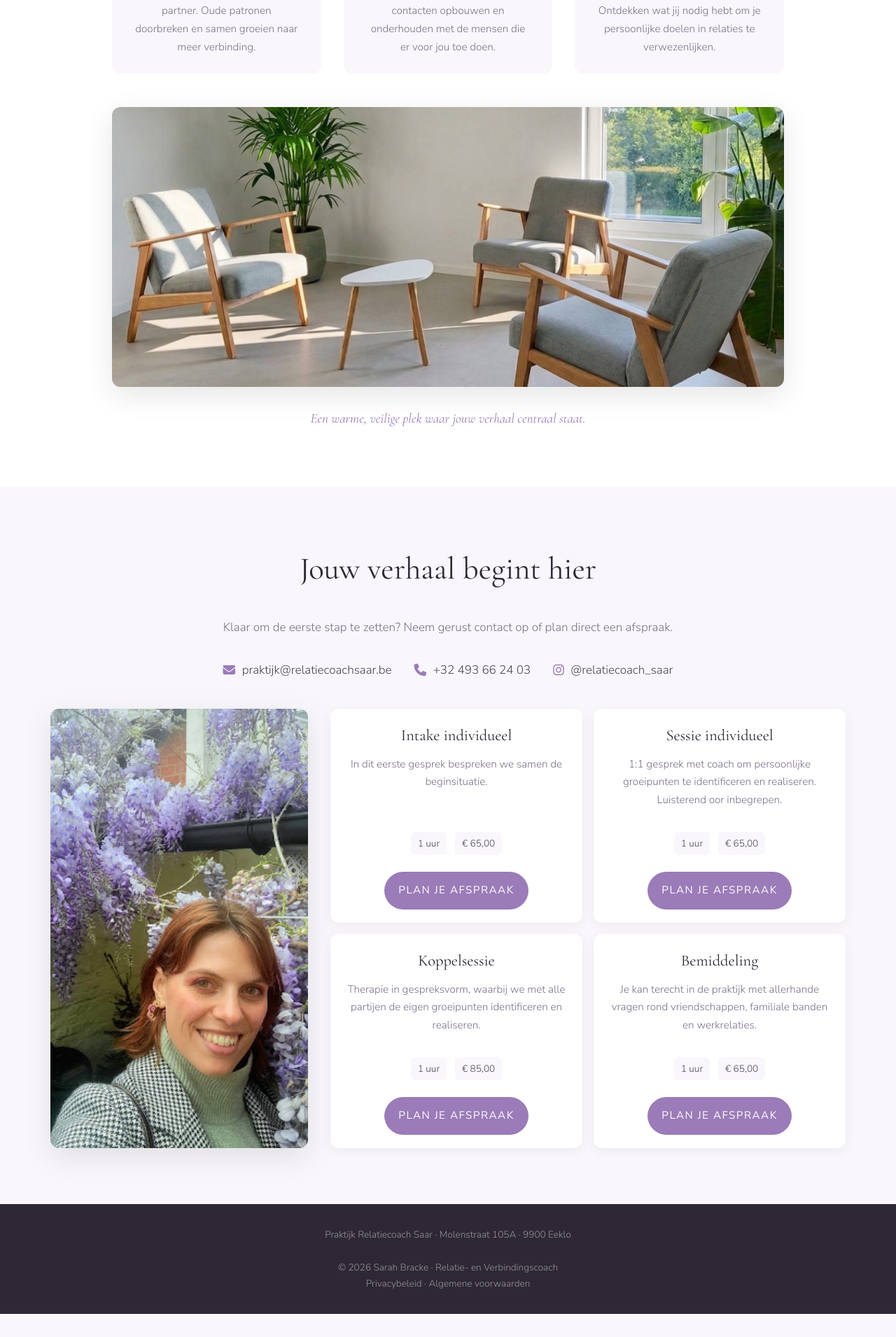
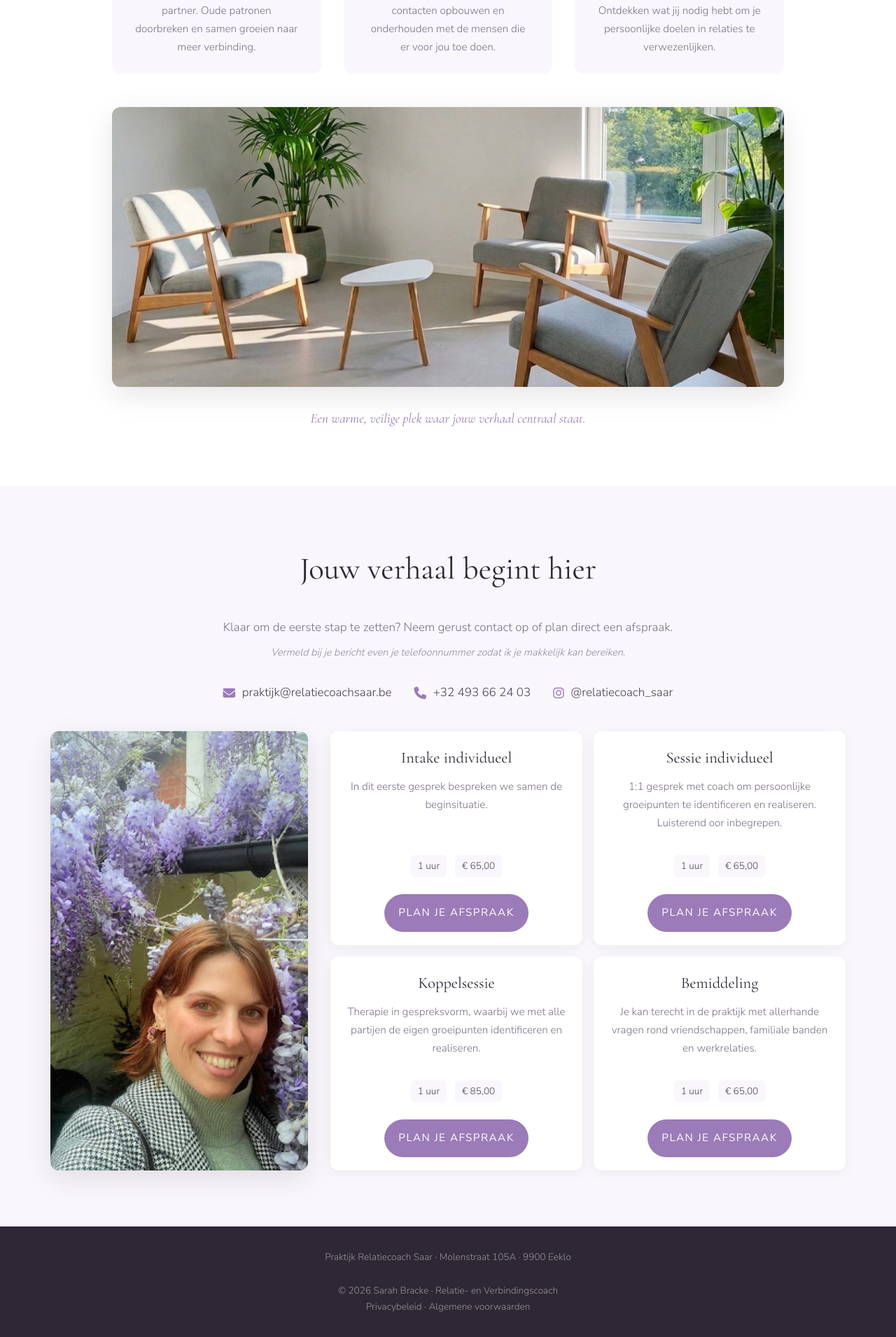
Before and after one commit to relatiecoachsaar/relatiecoachsaar-website, a Jekyll site: the page built from index.html, in a window 1280 px wide. Shown: the part 2392-4303 px from the top of the page at 70% size. Built offline with Jekyll 4.4.1, drawn with Linux system fonts in a browser that asks for light colours; before the commit the page ends 4270 px from its top, so only the background shows below that.

Commit message:
contact note added

```diff
--- a/_includes/contact.html
+++ b/_includes/contact.html
@@ -1,6 +1,7 @@
 <section id="contact">
   <h2>Jouw verhaal begint hier</h2>
   <p>Klaar om de eerste stap te zetten? Neem gerust contact op of plan direct een afspraak.</p>
+  <p class="contact-note">Vermeld bij je bericht even je telefoonnummer zodat ik je makkelijk kan bereiken.</p>
   <div class="contact-grid">
     <div class="contact-item">
       <i class="fa-solid fa-envelope"></i>
--- a/assets/css/main.css
+++ b/assets/css/main.css
@@ -321,6 +321,7 @@ section h2 {
 }
 
 #contact p { margin-bottom: 2rem; color: var(--text-light); }
+.contact-note { font-size: 0.9rem; font-style: italic; opacity: 0.8; margin-top: -1.5rem; }
 
 .contact-grid {
   display: flex;
```
